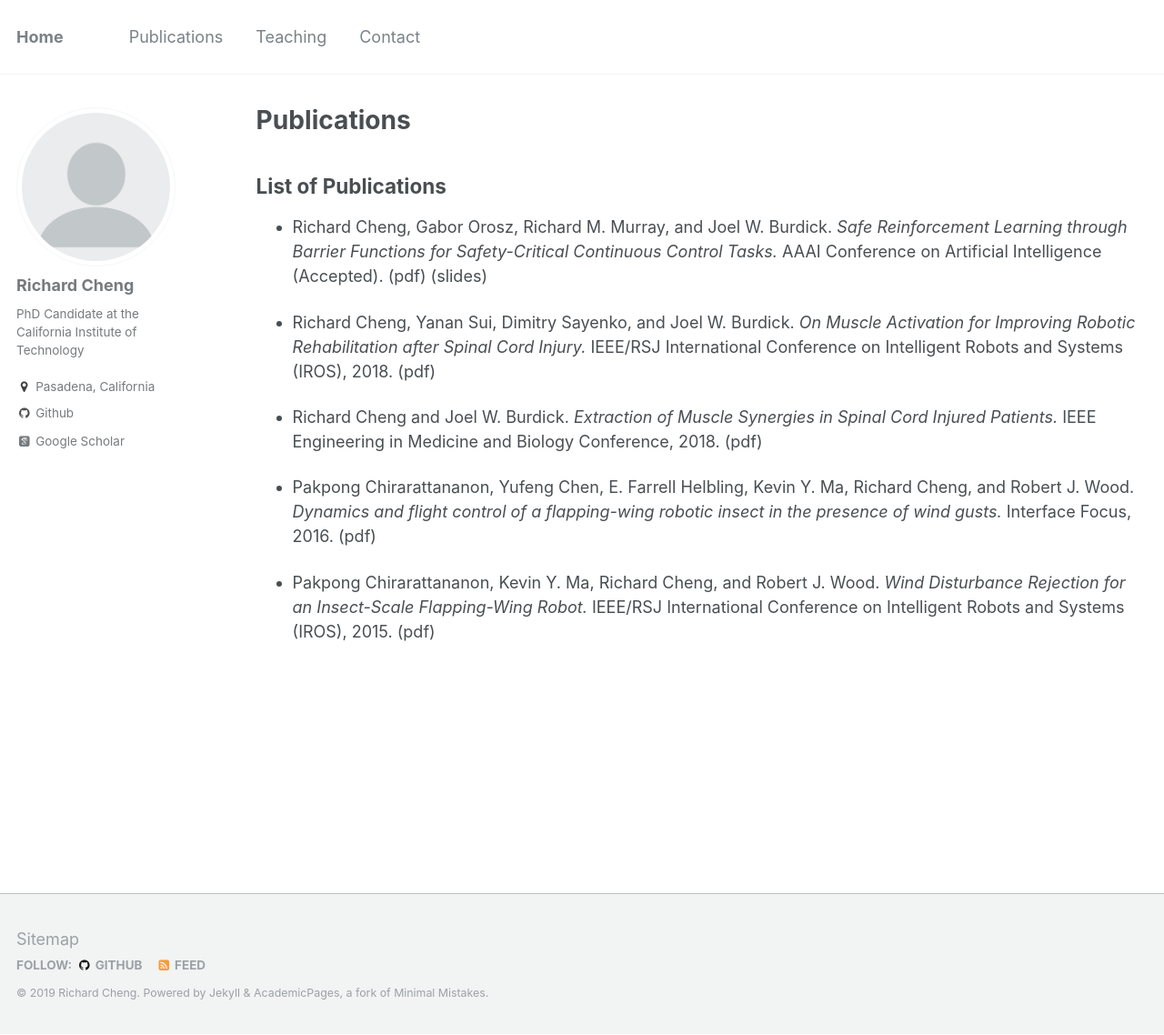
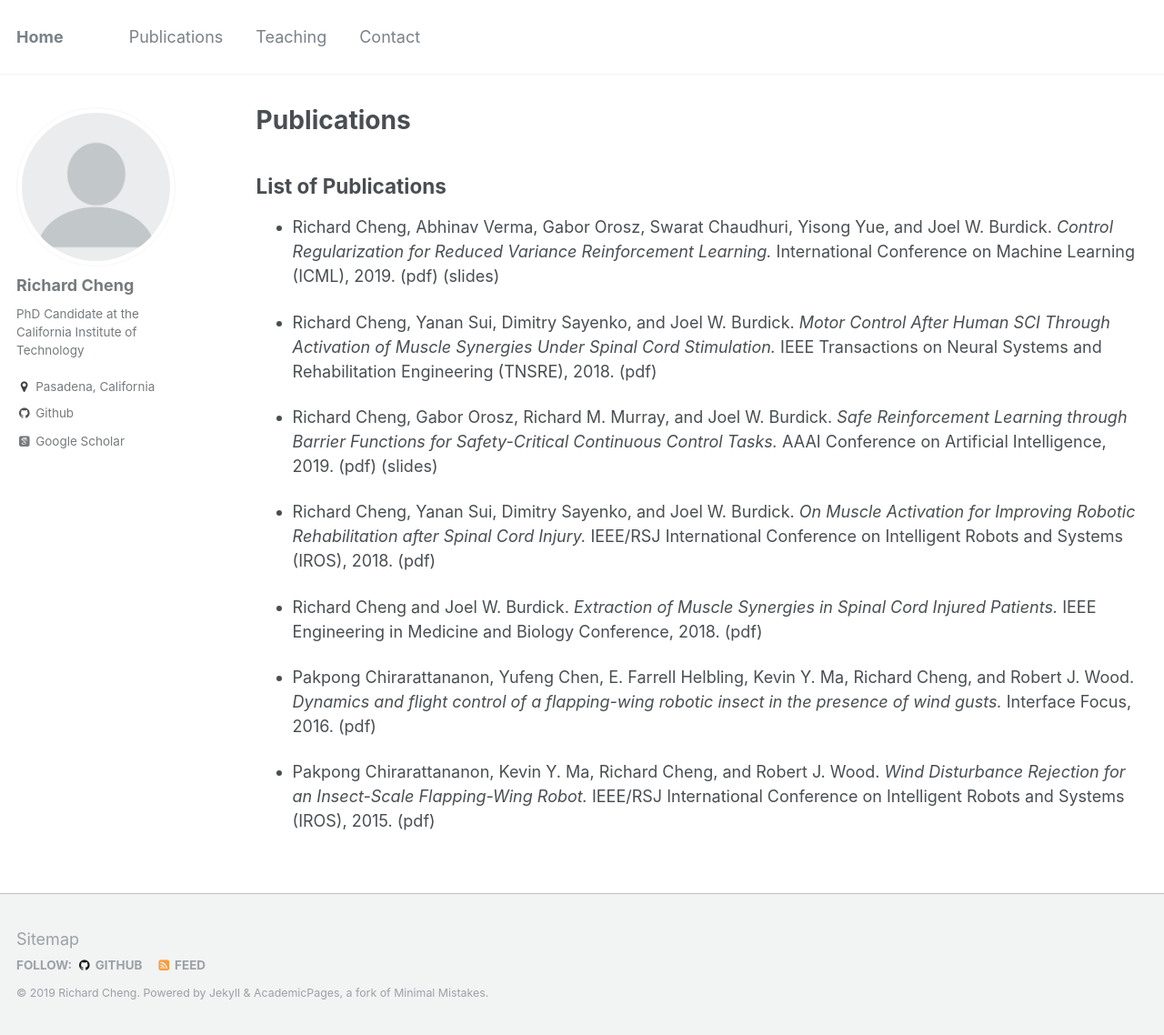
Before and after one commit to rcheng805/rcheng805.github.io, a Jekyll site: the page built from _pages/papers.md, in a window 1280 px wide and 1138 px high. Shown: the whole window at 91% size. Built offline with Jekyll 4.4.1, drawn with Linux system fonts in a browser that asks for light colours; some web fonts are replaced.

Commit message:
Update papers.md

```diff
--- a/_pages/papers.md
+++ b/_pages/papers.md
@@ -8,7 +8,11 @@ author_profile: true
 List of Publications
 ------
 
-* Richard Cheng, Gabor Orosz, Richard M. Murray, and Joel W. Burdick. *Safe Reinforcement Learning through Barrier Functions for Safety-Critical Continuous Control Tasks.* AAAI Conference on Artificial Intelligence (Accepted). [(pdf)](http://rcheng805.github.io/files/aaai2019.pdf) [(slides)](http://rcheng805.github.io/files/aaai2019_slides.pdf)<br/>
+* Richard Cheng, Abhinav Verma, Gabor Orosz, Swarat Chaudhuri, Yisong Yue, and Joel W. Burdick. *Control Regularization for Reduced Variance Reinforcement Learning.* International Conference on Machine Learning (ICML), 2019. [(pdf)](http://rcheng805.github.io/files/icml2019.pdf) [(slides)](http://rcheng805.github.io/files/icml2019_slides.pdf)<br/>
+
+* Richard Cheng, Yanan Sui, Dimitry Sayenko, and Joel W. Burdick. *Motor Control After Human SCI Through Activation of Muscle Synergies Under Spinal Cord Stimulation.* IEEE Transactions on Neural Systems and Rehabilitation Engineering (TNSRE), 2018. [(pdf)](http://rcheng805.github.io/files/tnsre2019.pdf) <br/>
+
+* Richard Cheng, Gabor Orosz, Richard M. Murray, and Joel W. Burdick. *Safe Reinforcement Learning through Barrier Functions for Safety-Critical Continuous Control Tasks.* AAAI Conference on Artificial Intelligence, 2019. [(pdf)](http://rcheng805.github.io/files/aaai2019.pdf) [(slides)](http://rcheng805.github.io/files/aaai2019_slides.pdf)<br/>
 
 * Richard Cheng, Yanan Sui, Dimitry Sayenko, and Joel W. Burdick. *On Muscle Activation for Improving Robotic Rehabilitation after Spinal Cord Injury.* IEEE/RSJ International Conference on Intelligent Robots and Systems (IROS), 2018. [(pdf)](http://rcheng805.github.io/files/iros2018.pdf) <br/>
 
```
